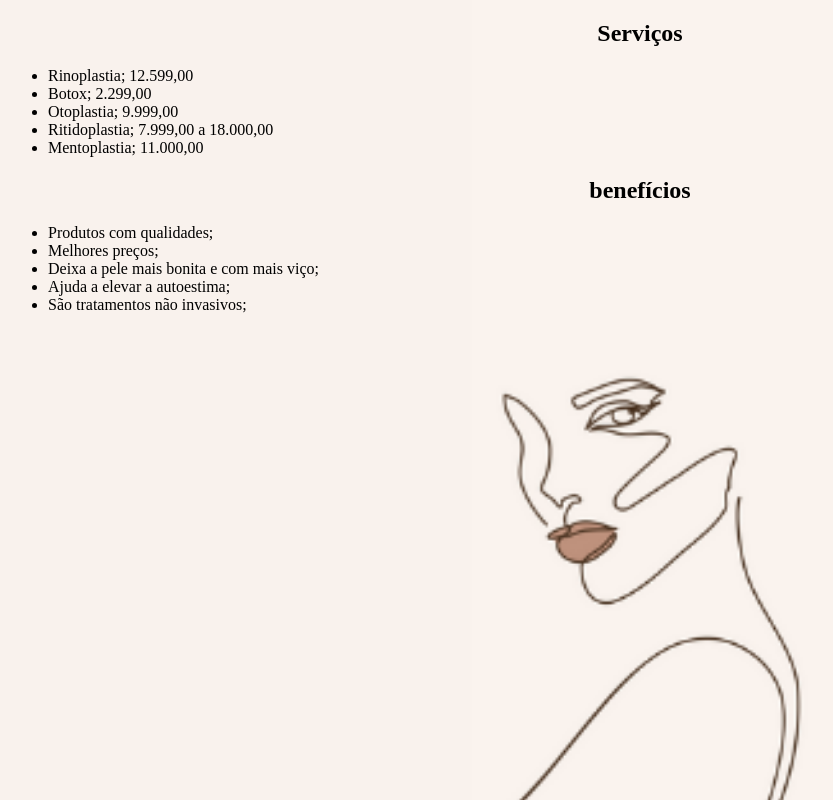
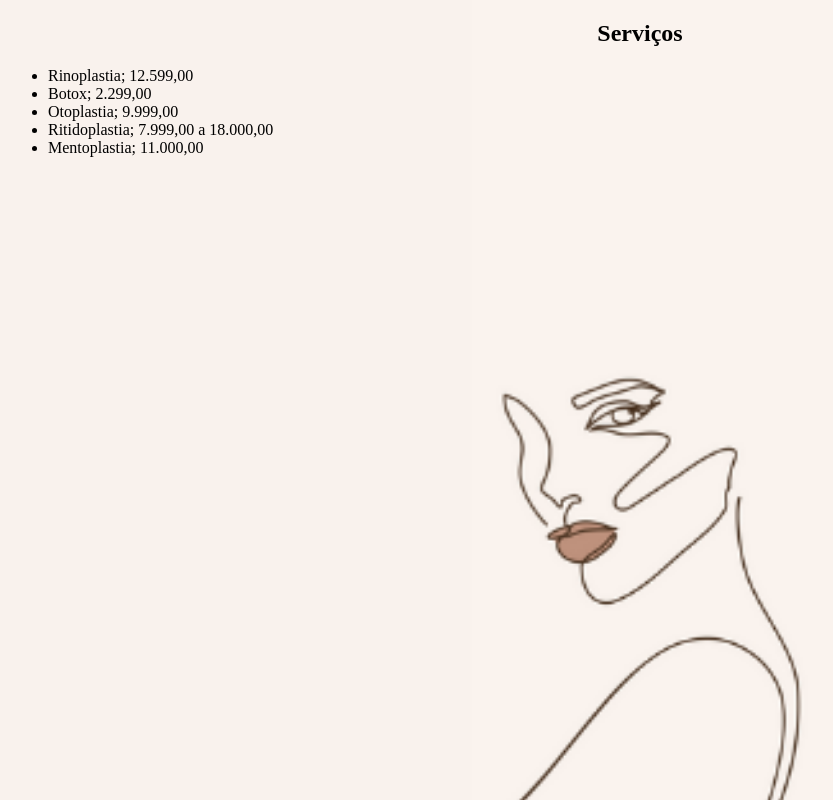
Before and after one commit to estudantenatally/pensamentoComputacional1a, a plain HTML site: page servicos.html in a window 1280 px wide. Shown: the whole page, without its empty margins (0-833 px from the left). Drawn offline with Linux system fonts and the light colour scheme.

Commit message:
Update servicos.html

```diff
--- a/servicos.html
+++ b/servicos.html
@@ -20,17 +20,6 @@
                 <li> Mentoplastia; 11.000,00 </li>
             </ul>
       </div>
-
-        <div>
-            <h2>benefícios</h2>
-            <ul>
-                <li> Produtos com qualidades; </li>
-                <li> Melhores preços; </li>
-                <li> Deixa a pele mais bonita e com mais viço; </li>
-                <li> Ajuda a elevar a autoestima; </li>
-                <li> São tratamentos não invasivos; </li>
-            </ul>
-        </div>
     </body>
 
     </html>
```
